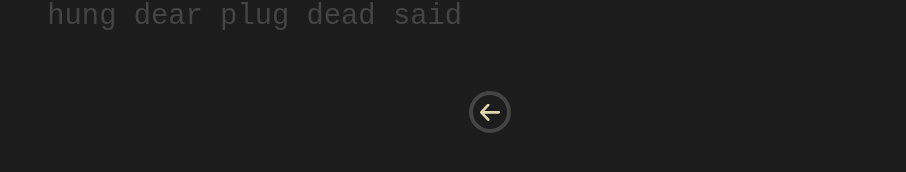
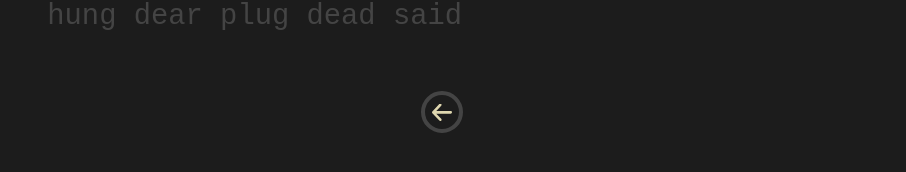
Before and after one commit to NobpasinTumdee/MonkeytypeClone, a React (Vite) app in the folder TypeType/: page / in a window 1280 px wide. Shown: the part 368-540 px from the top of the page, without its empty margins (198-1104 px from the left). Built offline with nearby package versions, Linux system fonts and the light colour scheme.

Commit message:
fix ui bug

```diff
--- a/TypeType/src/App.css
+++ b/TypeType/src/App.css
@@ -73,7 +73,9 @@ body{
 }
 
 .reset {
-    padding: 0 50%;
+  display: flex;
+  justify-content: center;
+  transform: translateX(-20px);
 }
 .result {
     transform: translateY(-30%);
```
